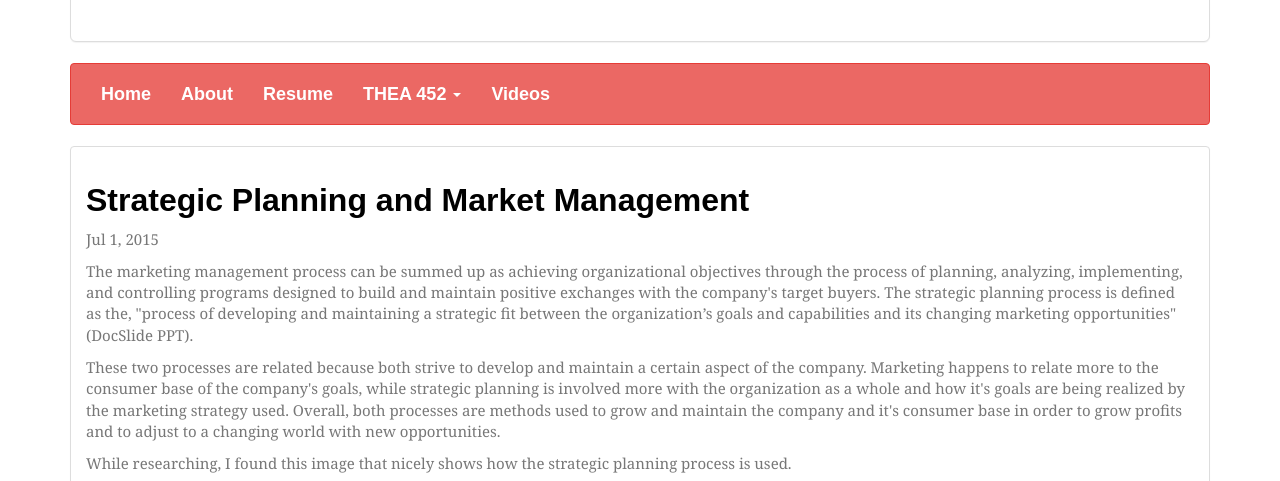
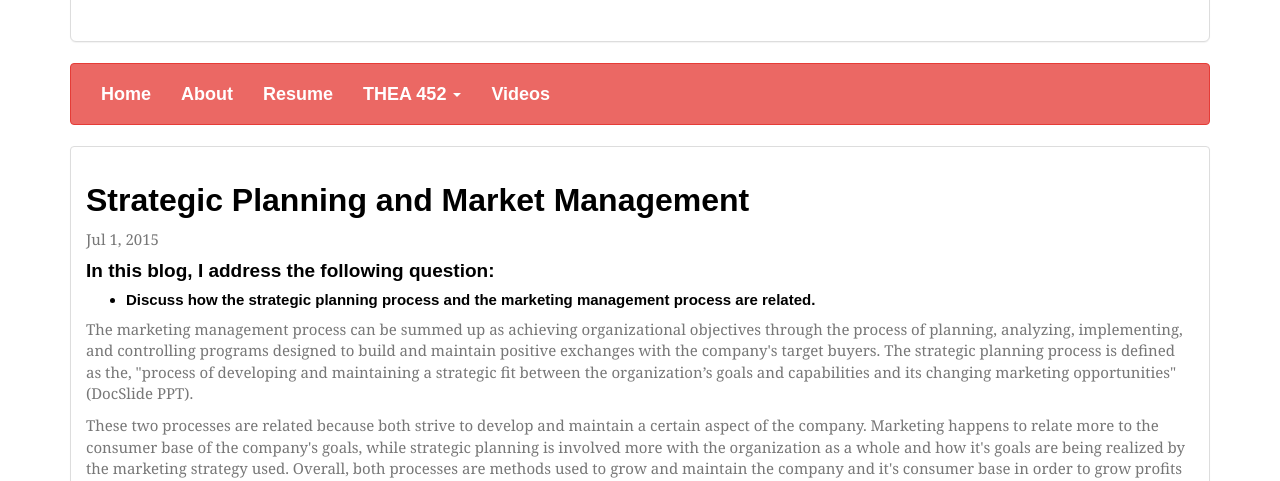
Before and after one commit to michelleplunkett/michelleplunkett.github.io, a Jekyll site: the page built from blogs/_posts/2015-07-01-blog-3.html, in a window 1280 px wide and 900 px high, scrolled down 354 px, cut to the strip 0-481 px from the top of the window. Built offline with Jekyll 4.4.1, drawn with Linux system fonts in a browser that asks for light colours; nearby versions of some CDN libraries; some web fonts are replaced; Markdown is read by kramdown in place of the engine named in the settings.

Commit message:
Update 2015-07-01-blog-3.html

```diff
--- a/blogs/_posts/2015-07-01-blog-3.html
+++ b/blogs/_posts/2015-07-01-blog-3.html
@@ -3,6 +3,14 @@ layout: blog
 title:  "Strategic Planning and Market Management"
 date:   2015-07-01
 ---
+
+							<p></p><p></p>
+							<h4>In this blog, I address the following question:</h4>
+								<h5><ul>
+								<li>Discuss how the strategic planning process and the marketing management process are related.</li>
+								</ul></h5>
+
+							<p></p><p></p>
 
 <p>The marketing management process can be summed up as achieving organizational objectives through the process of planning, analyzing, implementing, and controlling programs designed to build and maintain positive exchanges with the company's target buyers. The strategic planning process is defined as the, "process of developing and maintaining a strategic fit between the organization’s goals and capabilities and its changing marketing opportunities" (DocSlide PPT).</p>
 
```
